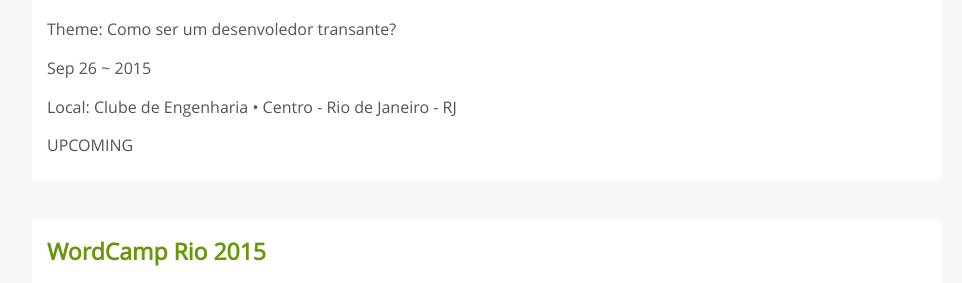
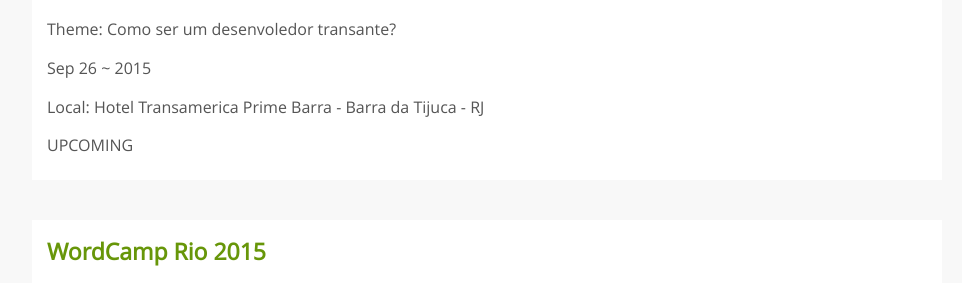
Before and after one commit to raphamorim/raphamorim.github.com, a Jekyll site: the page built from talks/index.md, in a window 1280 px wide and 900 px high. Shown: the part 332-615 px from the top of the window, without its empty margins (153-1115 px from the left). Built offline with Jekyll 4.4.1, drawn with Linux system fonts in a browser that asks for light colours.

Commit message:
Talk changing the address Front End Carioca

```diff
--- a/talks/index.md
+++ b/talks/index.md
@@ -12,7 +12,7 @@
      <h3><a href="http://www.eventick.com.br/meetup-riojs-julho-2015" target="_blank">Front-End Carioca</a></h3>
      <p>Theme: Como ser um desenvoledor transante?</p>
      <p>Sep 26 ~ 2015</p>
-     <p>Local: Clube de Engenharia • Centro - Rio de Janeiro - RJ</p>
+     <p>Local: Hotel Transamerica Prime Barra - Barra da Tijuca - RJ</p>
      <p>UPCOMING</p>
   </li>
   <li>
```
